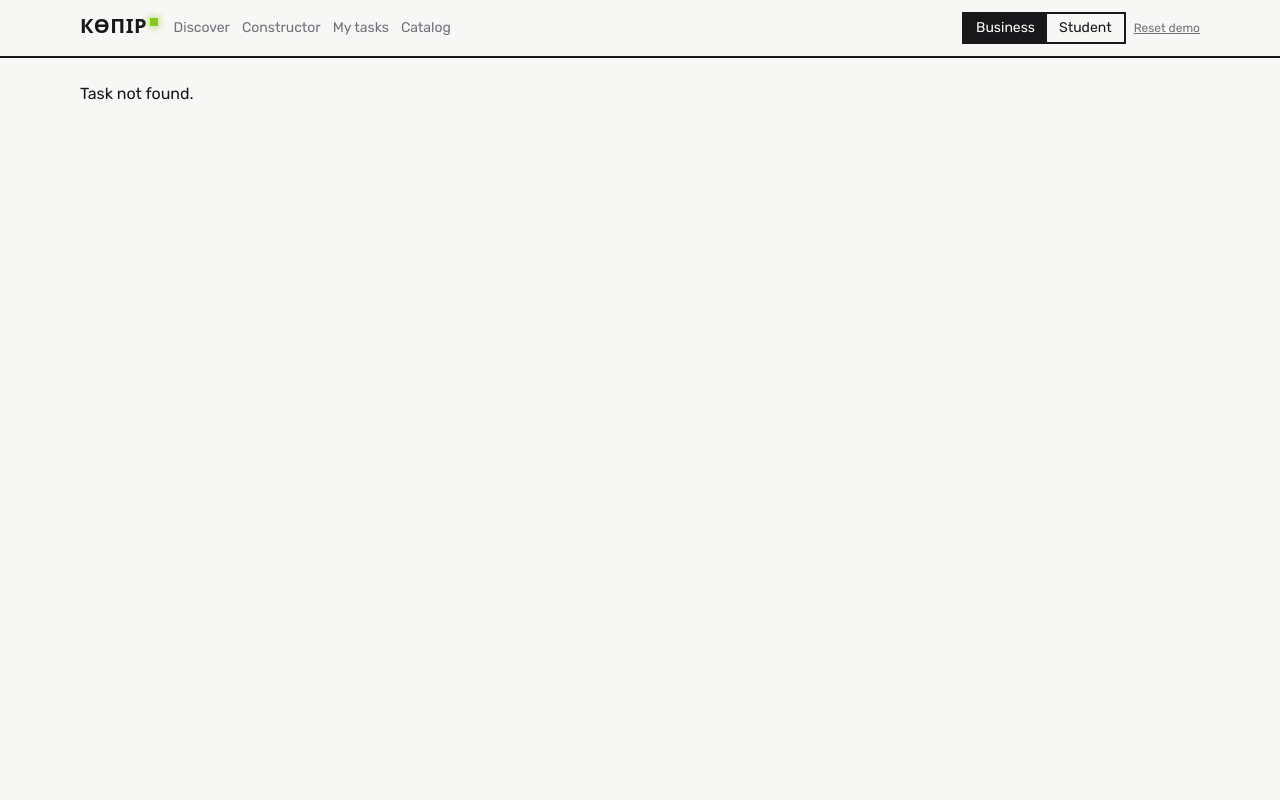
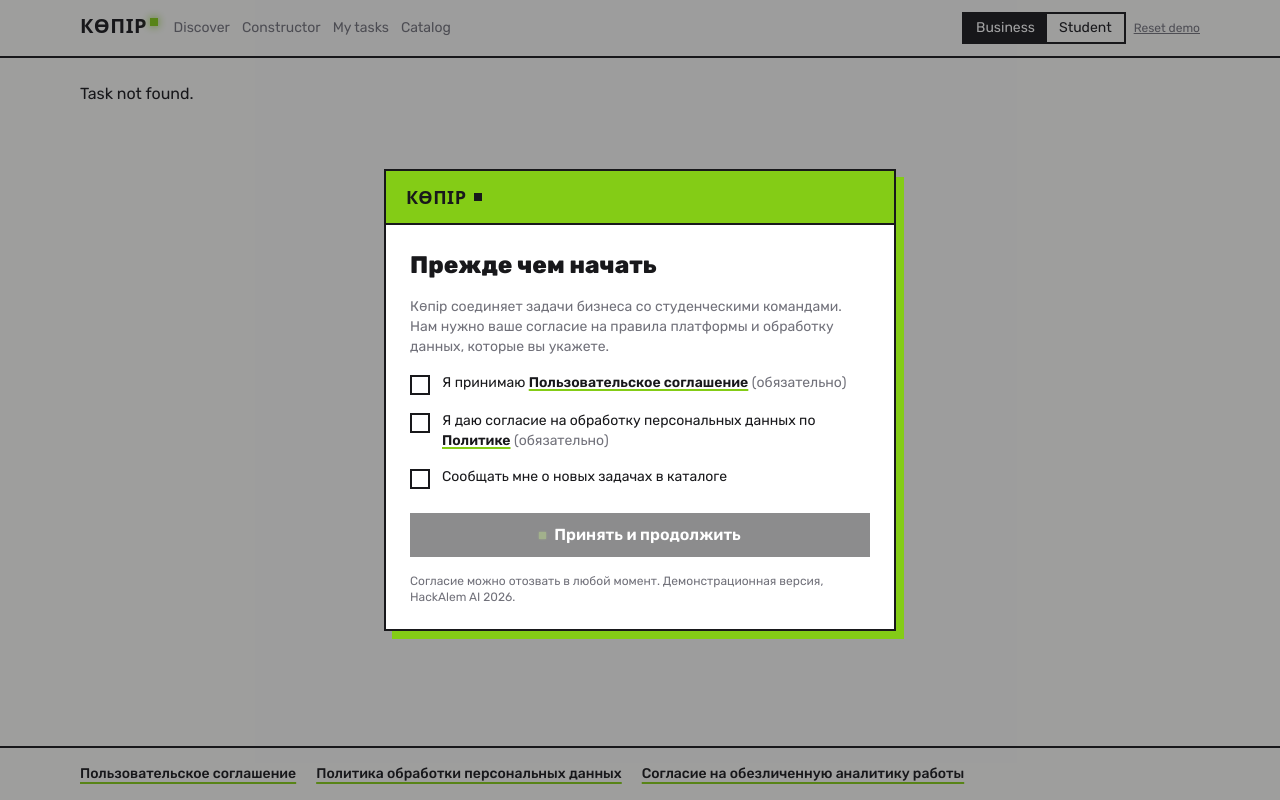
Before and after one commit to BAITC-Hacks/hack-4d243613-three-biys, a Next.js app: page /business/tasks/1 in a window 1280 px wide. Before the commit this address had no page. Built offline with nearby package versions, Linux system fonts and the light colour scheme; a web font is replaced by a local one.

Commit message:
Legal: /legal/[slug] pages, footer links, first-visit consent gate (localStorage kopir:consent:v1), consent checkboxes before publish and proposal

```diff
--- a/src/app/layout.tsx
+++ b/src/app/layout.tsx
@@ -1,6 +1,9 @@
 import type { Metadata } from 'next';
 import './globals.css';
 import { AppHeader } from '@/components/features/AppHeader';
+import { ConsentMount } from '@/components/features/ConsentMount';
+import { LegalLinks } from '@/components/domain';
+import { LEGAL_LIST } from '@/content/legal';
 
 export const metadata: Metadata = {
   title: 'Көпір',
@@ -10,9 +13,15 @@ export const metadata: Metadata = {
 export default function RootLayout({ children }: { children: React.ReactNode }) {
   return (
     <html lang="en" className="h-full antialiased">
-      <body className="min-h-screen bg-background text-foreground">
+      <body className="flex min-h-screen flex-col bg-background text-foreground">
         <AppHeader />
-        <main className="mx-auto max-w-6xl px-4 py-6">{children}</main>
+        <main className="mx-auto w-full max-w-6xl flex-1 px-4 py-6">{children}</main>
+        <footer className="border-t-2 border-border">
+          <div className="mx-auto max-w-6xl px-4 py-4">
+            <LegalLinks docs={LEGAL_LIST.map(({ slug, title }) => ({ slug, title }))} />
+          </div>
+        </footer>
+        <ConsentMount />
       </body>
     </html>
   );
--- /dev/null
+++ b/src/app/legal/[slug]/page.tsx
@@ -0,0 +1,14 @@
+import { notFound } from 'next/navigation';
+import { LegalDocument } from '@/components/domain';
+import { LEGAL_DOCS, type LegalSlug } from '@/content/legal';
+
+export function generateStaticParams() {
+  return Object.keys(LEGAL_DOCS).map((slug) => ({ slug }));
+}
+
+export default async function LegalPage({ params }: { params: Promise<{ slug: string }> }) {
+  const { slug } = await params;
+  const doc = LEGAL_DOCS[slug as LegalSlug];
+  if (!doc) notFound();
+  return <LegalDocument doc={doc} />;
+}
--- /dev/null
+++ b/src/components/features/ConsentMount.tsx
@@ -0,0 +1,40 @@
+'use client';
+
+import { useState } from 'react';
+import { ConsentGate, type Consents } from '@/components/domain';
+import { useHydrated } from './useHydrated';
+
+const KEY = 'kopir:consent:v1';
+
+function readConsent(): Consents | null {
+  try {
+    const raw = localStorage.getItem(KEY);
+    return raw ? (JSON.parse(raw) as Consents) : null;
+  } catch {
+    return null;
+  }
+}
+
+/** First-visit consent window (terms + personal data). Shown until the required consents are saved. */
+export function ConsentMount() {
+  const hydrated = useHydrated();
+  return hydrated ? <Gate /> : null;
+}
+
+function Gate() {
+  const [saved, setSaved] = useState(readConsent);
+  const accepted = !!saved?.terms && !!saved?.privacy;
+  return (
+    <ConsentGate
+      open={!accepted}
+      onAccept={(c) => {
+        try {
+          localStorage.setItem(KEY, JSON.stringify(c));
+        } catch {
+          // Storage blocked: keep consent for this session only.
+        }
+        setSaved(c);
+      }}
+    />
+  );
+}
--- a/src/components/features/catalog/ProjectPage.tsx
+++ b/src/components/features/catalog/ProjectPage.tsx
@@ -5,7 +5,7 @@ import type { CardField } from '@/lib/types';
 import { rateCard } from '@/lib/rating';
 import { useStore } from '@/lib/store';
 import { useHydrated } from '../useHydrated';
-import { LevelBadge, RatingPanel, TechSpecView } from '@/components/domain';
+import { ConsentCheckbox, LevelBadge, RatingPanel, TechSpecView } from '@/components/domain';
 import { Button, Input, Textarea } from '@/components/ui';
 
 const FIELD_LABELS: [CardField, string][] = [
@@ -55,6 +55,7 @@ function ProposalForm({ taskId }: { taskId: string }) {
   const team = teams.find((t) => t.id === currentTeamId);
   const existing = proposals.find((p) => p.taskId === taskId && p.teamId === currentTeamId);
   const [form, setForm] = useState({ idea: '', plan: '', deadline: '', prototypeUrl: '' });
+  const [agree, setAgree] = useState(false);
 
   if (role !== 'student' || !team) {
     return <p className="text-sm text-muted">Switch to Student to submit a proposal.</p>;
@@ -88,7 +89,10 @@ function ProposalForm({ taskId }: { taskId: string }) {
           <li key={c.label} className={c.ok ? 'text-[#365314]' : 'text-muted'}>{c.ok ? '✓' : '○'} {c.label}</li>
         ))}
       </ul>
-      <Button disabled={!valid}
+      <ConsentCheckbox required checked={agree} onChange={setAgree}>
+        Our team agrees to the <a href="/legal/terms" target="_blank" className="underline">terms of use</a>.
+      </ConsentCheckbox>
+      <Button disabled={!valid || !agree}
         onClick={() => submitProposal({ taskId, teamId: team.id, ...form })}>
         Submit proposal
       </Button>
--- a/src/components/features/constructor/CardEditor.tsx
+++ b/src/components/features/constructor/CardEditor.tsx
@@ -6,7 +6,7 @@ import { positionPreview, rateCard } from '@/lib/rating';
 import { LEVELS } from '@/lib/catalog';
 import { useStore } from '@/lib/store';
 import {
-  LevelUpToast, PositionPreview, RatingPanel, ScoreHistory, SuggestionChip, TechSpecView,
+  ConsentCheckbox, LevelUpToast, PositionPreview, RatingPanel, ScoreHistory, SuggestionChip, TechSpecView,
 } from '@/components/domain';
 import { techSpec as generateTechSpec } from '@/lib/api-client';
 import { Button, Tabs, Textarea } from '@/components/ui';
@@ -42,6 +42,7 @@ export function CardEditor({ cardId, onPublished }: { cardId: string; onPublishe
   const [toast, setToast] = useState<{ from: Level; to: Level } | null>(null);
   const toastTimer = useRef<ReturnType<typeof setTimeout>>(undefined);
   const cards = useStore((s) => s.cards);
+  const [dataConsent, setDataConsent] = useState(false);
   if (!card) return <div>Card not found.</div>;
 
   const rating = rateCard(card);
@@ -175,11 +176,15 @@ export function CardEditor({ cardId, onPublished }: { cardId: string; onPublishe
           <div className="rounded-control bg-accent-soft p-3 text-sm text-[#365314]">Published to the catalog</div>
         ) : (
           <>
+            <ConsentCheckbox required checked={dataConsent} onChange={setDataConsent}>
+              The company has the right to share this task and its materials with student teams (
+              <a href="/legal/terms" target="_blank" className="underline">terms</a>).
+            </ConsentCheckbox>
             <Button
               variant="accent"
               size="lg"
               className="w-full"
-              disabled={!card.fields.title}
+              disabled={!card.fields.title || !dataConsent}
               onClick={() => { publish(card.id); onPublished?.(); }}
             >
               Publish to catalog
--- a/src/lib/store/index.ts
+++ b/src/lib/store/index.ts
@@ -104,7 +104,8 @@ export const useStore = create<StoreState>()(
         acceptSuggestion: (id, field) => patchCard(id, (c) => {
           const s = c.suggestions[field];
           if (!s) return c;
-          const { [field]: _dropped, ...rest } = c.suggestions;
+          const rest = { ...c.suggestions };
+          delete rest[field];
           return {
             ...c,
             fields: { ...c.fields, [field]: s.text },
```
